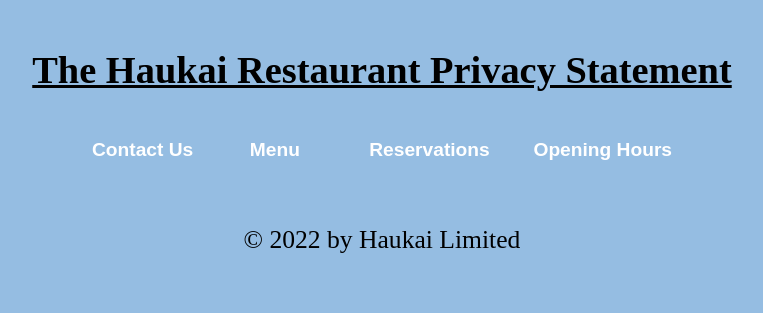
After one commit to Brooke-Rose/Brooke-Rose.Assignment.github.io, a PHP site: page /privacy.html in a window 1280 px wide. The commit adds this page. Shown: the top 313 px of the page, without its empty margins (258-1021 px from the left). Run offline with PHP 8.4, Linux system fonts and the light colour scheme.

Commit message:
Latest update

```diff
--- a/css/my-css.css
+++ b/css/my-css.css
@@ -2,6 +2,10 @@ body {
   color: black;
   background-color: rgb(149, 189, 226);
   padding: 0.5vw;
+
+}
+h1 {
+text-decoration: underline;
 }
 
 p,
@@ -14,53 +18,55 @@ footer {
   font-family: 'Times New Roman', Times, serif;
   text-align: center;
   font-size: 2vw;
+  padding: 0.5vw;
 
 
 }
+
 iframe {
   margin: 0 auto;
   display: block;
   width: 100%;
 }
 
-h1{
+h1 {
   font-size: 3vw;
   padding: 8px 15px;
 
 }
-h2{
+
+h2 {
   font-size: 2vw;
 }
-h3, li{
+
+h3,
+li {
   font-size: 1.5vw;
 }
 
 
 #menu {
-    width: 100%;
-    margin: 0;
-    padding: 0;
-    text-align: center;
-    list-style: none;
-    font-size: 20px;
-    padding: 20px;
-text-decoration:underline;
-overflow: hidden;
+  margin: 0 auto;
+         float: none;
+
+         display: block;
 }
+ul, ul li, ul li A {
 
+  text-align:center;
+  padding: 1vw;
+  display: inline;
 
+  float: none;
 
-
-  #menu li a {
-    display: block;
-    padding: 8px 15px;
+  color: white;
+  font-weight: bold;
+  font-family: Arial;
   text-decoration: none;
-    font-weight: 700;
-    text-align: center;
-    color: #069;
 
 
   }
+
 
 #menu li a:hover {
   color: #eee;
@@ -75,13 +81,15 @@ overflow: hidden;
 
   padding: 20px;
 }
+
 img {
   max-width: 100%;
   height: auto;
   display: table;
   margin: 0 auto;
-    vertical-align:middle;
+  vertical-align: middle;
 }
+
 div {
   width: 100%;
   height: auto;
@@ -96,8 +104,26 @@ img {
   max-width: 400px;
   height: auto;
 }
+
 img {
   display: block;
   margin: 0 auto;
   max-width: 100%;
 }
+.responsiveCal {
+  position: relative; padding-bottom: 75%; height: 0; overflow: hidden;
+  }
+
+  .responsiveCal iframe {
+  position: absolute; top:0; left: 0; width: 100%; height: 100%;
+  }
+
+  @media all and (min-width: 768px) {
+      .deskContent {display:block;}
+      .phoneContent {display:none;}
+  }
+
+  @media all and (max-width: 767px) {
+      .deskContent {display:none;}
+      .phoneContent {display:block;}
+  }
--- a/index.html
+++ b/index.html
@@ -24,8 +24,10 @@
           <a href="C:\Users\Solil\OneDrive\Desktop\STUDY\BIT607\607_AS2_website\menu.html">Menu</a>
         </li>
         <li>
-          <a href="C:\Users\Solil\OneDrive\Desktop\STUDY\BIT607\607_AS2_website\reservations.html">Reservations
-            and Opening Hours</a>
+          <a href="C:\Users\Solil\OneDrive\Desktop\STUDY\BIT607\607_AS2_website\reservations.html"></a>Reservations</a>
+          </li>
+          <li>
+            <a href="C:\Users\Solil\OneDrive\Desktop\STUDY\BIT607\607_AS2_website\opening.html">Opening Hours</a>
           </li>
       </ul>
     </div>
--- /dev/null
+++ b/privacy.html
@@ -0,0 +1,48 @@
+<!DOCTYPE html>
+
+<html lang="en">
+
+<head>
+
+  <title>Haukai Restaurant Privacy Statement</title>
+  <meta charset="utf-8">
+  <meta name="viewport" content="width=device-width, initial-scale=1.0">
+
+  <link rel="stylesheet" href="styles/style.css">
+  <link rel="stylesheet" href="css/my-css.css">
+
+</head>
+
+<body>
+  <h1>The Haukai Restaurant Privacy Statement</h1>
+
+
+  <main>
+    <div id="menu bar">
+        <ul id="menu">
+          <li>
+            <a href="C:\Users\Solil\OneDrive\Desktop\STUDY\BIT607\607_AS2_website\contact.html">Contact Us</a>
+          </li>
+          <li>
+            <a href="C:\Users\Solil\OneDrive\Desktop\STUDY\BIT607\607_AS2_website\menu.html">Menu</a>
+          </li>
+          <li>
+            <a href="C:\Users\Solil\OneDrive\Desktop\STUDY\BIT607\607_AS2_website\reservations.html"></a>Reservations</a>
+            </li>
+            <li>
+              <a href="C:\Users\Solil\OneDrive\Desktop\STUDY\BIT607\607_AS2_website\opening.html">Opening Hours</a>
+            </li>
+        </ul>
+      </div>
+  </main>
+
+
+  <footer class="footer">
+
+    <p>© 2022 by Haukai Limited</p>
+
+  </footer>
+
+</body>
+
+</html>
```
Also changed, not shown: contact.html (+19 -1 lines), menu.html (+26 -11 lines), opening.html (added, +59 -0 lines), reservations.html (+26 -5 lines). Lines whose indentation alone changed are shown as unchanged.
